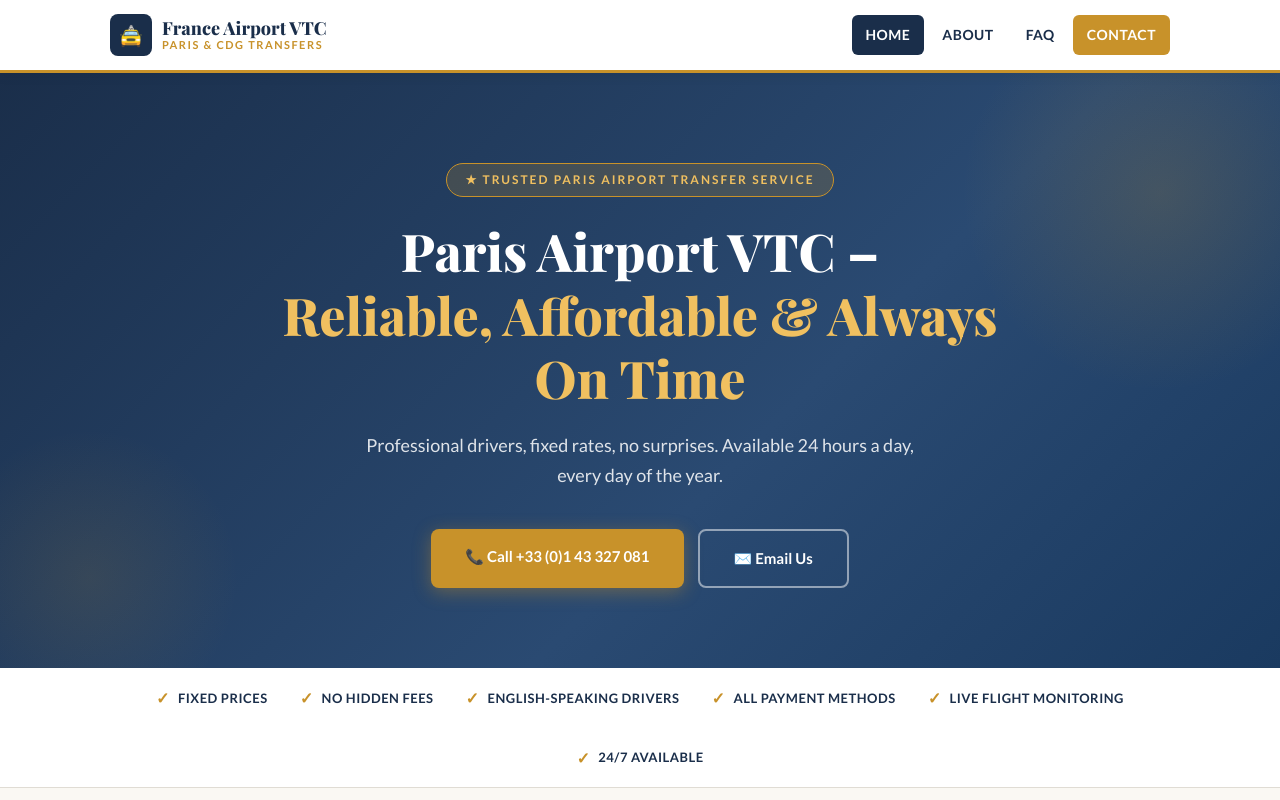
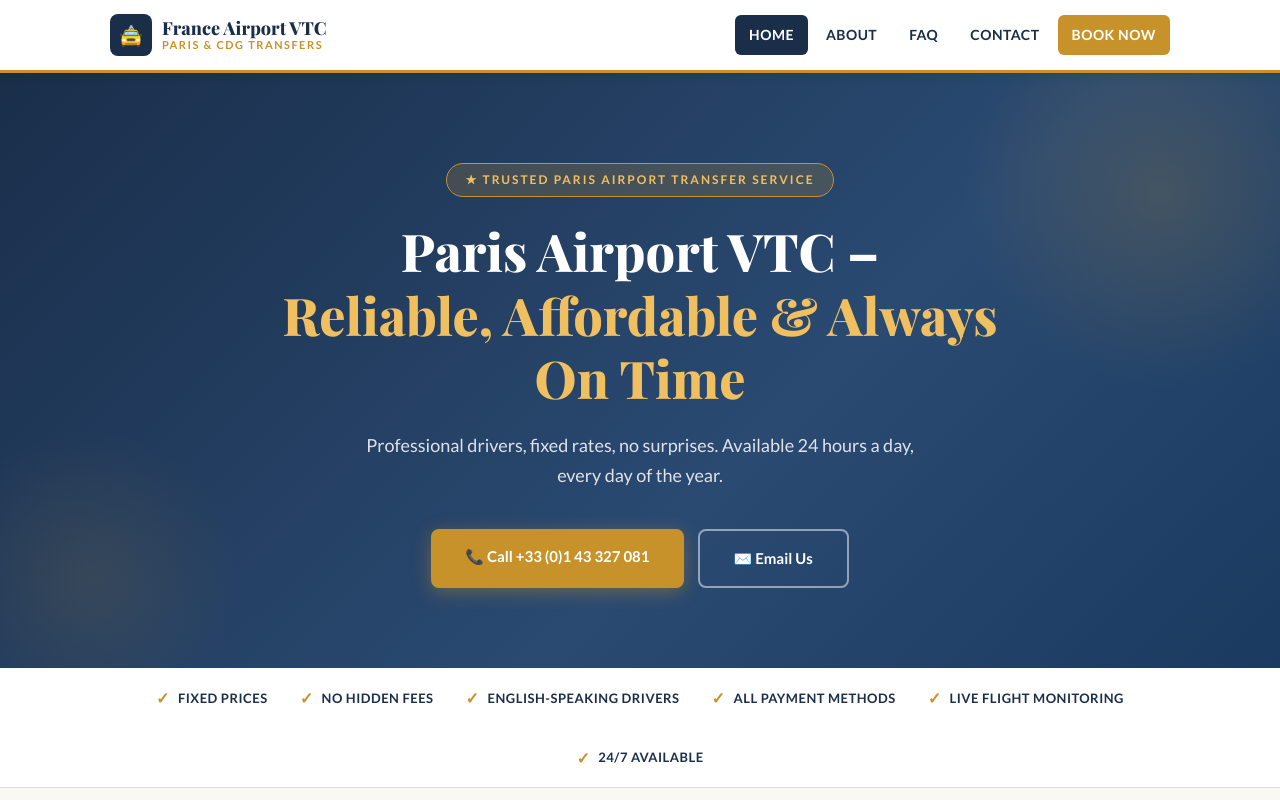
Before and after one commit to ThusaTJ/France-Airport-VTC, a plain HTML site: page index.html in a window 1280 px wide. Shown: the top 800 px of the page. Drawn offline with nearby package versions, Linux system fonts and the light colour scheme.

Commit message:
Initial commit

```diff
--- a/index.html
+++ b/index.html
@@ -213,7 +213,8 @@
       <a href="index.html" class="active">Home</a>
       <a href="about.html">About</a>
       <a href="faq.html">FAQ</a>
-      <a href="contact.html" class="nav-cta">Contact</a>
+      <a href="contact.html">Contact</a>
+      <a href="https://www.franceairporttaxi.com/" class="nav-cta">Book Now</a>
     </nav>
     <div class="hamburger" onclick="toggleMenu()" aria-label="Open menu">
       <span></span><span></span><span></span>
```
Also changed, not shown: about.html (+2 -1 lines), contact.html (+2 -1 lines), faq.html (+2 -1 lines).
